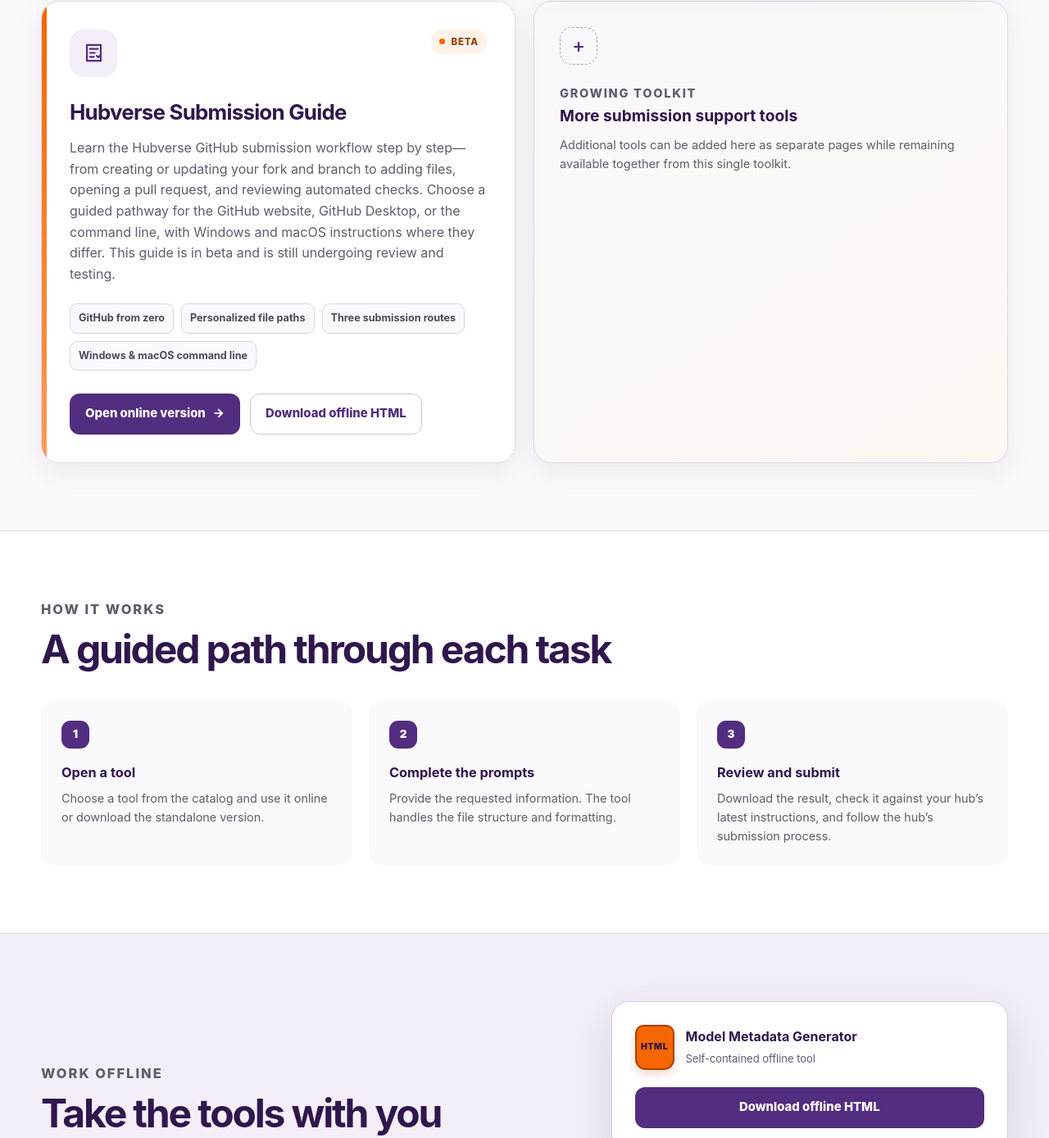
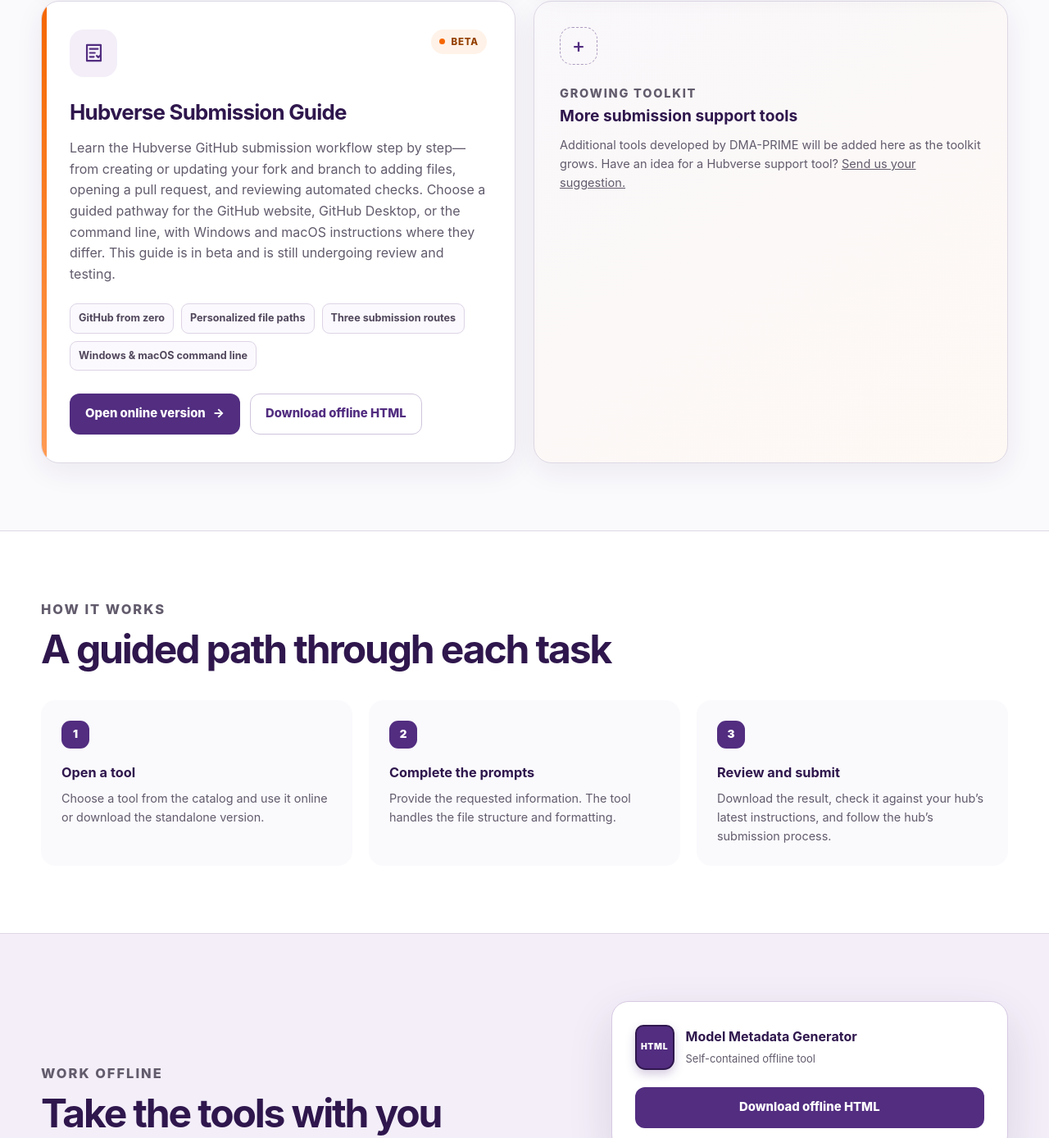
Before and after one commit to DMA-PRIME/Hubverse-Support-Tools, a plain HTML site: page docs/index.html in a window 1280 px wide. Shown: the part 1772-3160 px from the top of the page at 82% size. Drawn offline with Linux system fonts and the light colour scheme.

Commit message:
Update index.html

```diff
--- a/docs/index.html
+++ b/docs/index.html
@@ -596,10 +596,10 @@
       display: grid;
       place-items: center;
       border-radius: 10px 10px 13px 13px;
-      color: var(--purple-dark);
-      background: var(--orange);
-      border: 2px solid var(--orange-dark);
-      box-shadow: 0 5px 12px rgba(173, 63, 0, .2);
+      color: #fff;
+      background: var(--purple);
+      border: 2px solid var(--purple-dark);
+      box-shadow: 0 5px 12px rgba(82, 45, 128, .25);
       font-size: 0.65rem;
       font-weight: 900;
       letter-spacing: .06em;
@@ -877,7 +877,7 @@
             <div>
               <p class="section-label">Growing toolkit</p>
               <h3>More submission support tools</h3>
-              <p>Additional tools can be added here as separate pages while remaining available together from this single toolkit.</p>
+              <p>Additional tools developed by DMA-PRIME will be added here as the toolkit grows. Have an idea for a Hubverse support tool? <a href="mailto:ambleic@clemson.edu?subject=Hubverse%20Support%20Toolkit%20tool%20suggestion">Send us your suggestion.</a></p>
             </div>
           </aside>
         </div>
```
